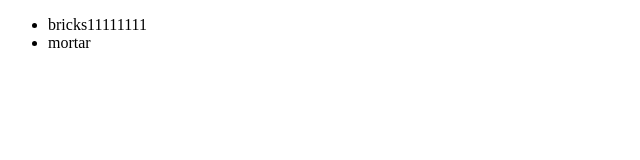
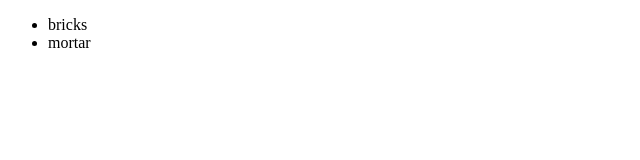
Before and after one commit to puthranankit/newGitTest, a plain HTML site: page index.html in a window 1280 px wide. Shown: the full height of the page, 0-640 px from the left. Drawn offline with Linux system fonts and the light colour scheme.

Commit message:
test commit
:wq

```diff
--- a/index.html
+++ b/index.html
@@ -7,7 +7,7 @@
 </head>
 <body>
     <ul>
-        <li>bricks11111111</li>
+        <li>bricks</li>
         <li>mortar</li>
     </ul>
 </body>
```
